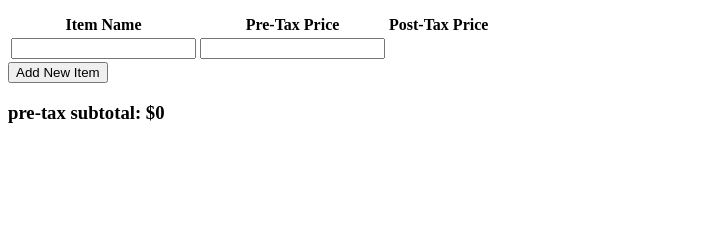
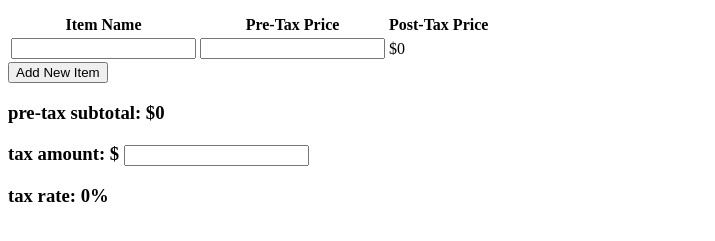
Before and after one commit to janester/calculate-sales-tax, a plain HTML site: page index.html in a window 1280 px wide. Shown: the part 87-328 px from the top of the page, without its empty margins (0-715 px from the left). Drawn offline with Linux system fonts and the light colour scheme.

Commit message:
working calculator

```diff
--- a/index.html
+++ b/index.html
@@ -16,12 +16,15 @@
       <input type="text" name="pre-tax" oninput="updateTotal()">
     </td>
     <td class="post-tax">
+      $0
     </td>
   </tr>
 </table>
 
 <button id="add-new-item" onclick="addNewItem()">Add New Item</button>
 <h3>pre-tax subtotal: $<span id="pre-tax-subtotal">0</span></h3>
+<h3>tax amount: $ <span><input type="text" name="tax-total" oninput="calculate()"></span></h3>
+<h3>tax rate: <span id="tax-rate">0</span>%</h3>
 
 <script type="text/javascript">
   var blankRow = `
@@ -32,6 +35,7 @@
       <input type="text" name="pre-tax" oninput="updateTotal()">
     </td>
     <td class="post-tax">
+      $0
     </td>
   `;
 
@@ -42,7 +46,7 @@
     insertedRow.innerHTML = blankRow
   }
 
-  function updateTotal(e) {
+  function updateTotal() {
     preTax = document.getElementsByName("pre-tax")
     total = 0
     for (let i = 0; i < preTax.length; i++) {
@@ -58,5 +62,36 @@
     subtotal.innerHTML = total
   }
 
+  function calculate() {
+    subtotal = document.getElementById("pre-tax-subtotal").innerText
+    subtotal = parseFloat(subtotal)
+
+    taxTotal = document.getElementsByName("tax-total")[0].value
+    taxTotal = parseFloat(taxTotal)
+
+    taxRate = taxTotal/subtotal
+
+    subtotal = document.getElementById("tax-rate")
+    subtotal.innerHTML = Math.round(((taxRate*100) + Number.EPSILON) * 100) / 100
+
+    table = document.getElementsByTagName("table")[0]
+    for (let i = 0; i < table.rows.length; i++) {
+      if (i == 0) continue;
+      row = table.rows[i]
+      preTax = row.getElementsByClassName("pre-tax")[0].getElementsByTagName("input")[0].value
+      preTax = parseFloat(preTax)
+      console.log("preTax", preTax)
+
+      postTax = (preTax * (1 + taxRate))
+      postTax = Math.round((postTax + Number.EPSILON) * 100) / 100
+      console.log("posttax", postTax)
+
+      postTaxEl = row.getElementsByClassName("post-tax")[0]
+      postTaxEl.innerHTML = "$" + postTax.toString()
+      console.log(postTaxEl)
+    }
+
+  }
+
 
 </script>
```
